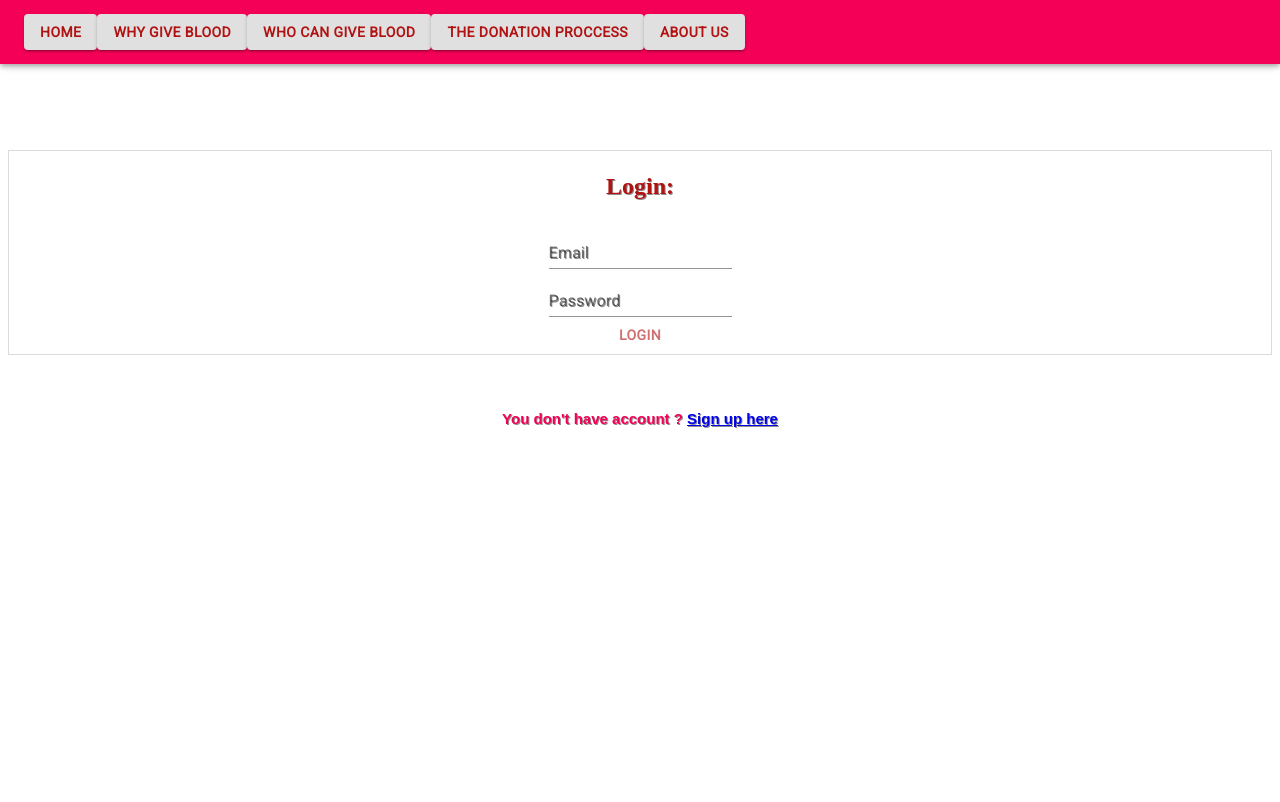
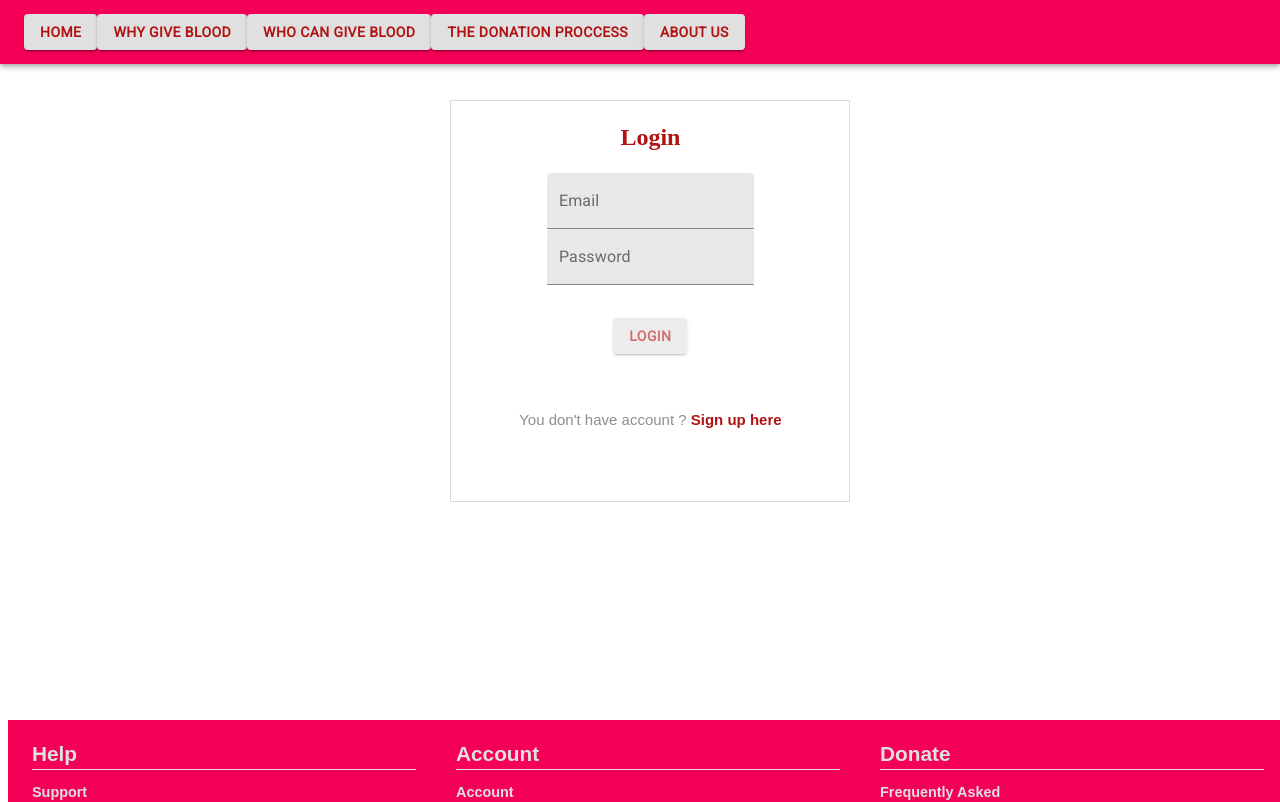
Before and after one commit to MERAKI-Academy-Dominators/MERAKI_Academy_Project_4, a React (Create React App) app in the folder frontend/: page /Login in a window 1280 px wide. Shown: the top 802 px of the page. Built offline with nearby package versions, Linux system fonts and the light colour scheme.

Commit message:
some style

```diff
--- a/frontend/src/components/EditProfile/index.js
+++ b/frontend/src/components/EditProfile/index.js
@@ -66,6 +66,7 @@ const EditProfile = () => {
             Edit Your Info...
           </p>{" "}
           <TextField
+           variant="filled"
             className="editForm1"
             placeholder={`${JSON.parse(localStorage.getItem("user")).email}`}
             type="email"
@@ -76,6 +77,7 @@ const EditProfile = () => {
           ></TextField>
           <br />
           <TextField
+           variant="filled"
             className="editForm1"
             placeholder={` ${
               JSON.parse(localStorage.getItem("user")).fullName
@@ -90,6 +92,7 @@ const EditProfile = () => {
           />
           <br />
           <TextField
+           variant="filled"
             className="editForm1"
             placeholder={` ${
               JSON.parse(localStorage.getItem("user")).phoneNumber
@@ -103,6 +106,7 @@ const EditProfile = () => {
           />
           <br />
           <TextField
+           variant="filled"
             className="editForm1"
             label="Address "
             placeholder={` ${JSON.parse(localStorage.getItem("user")).address}`}
@@ -114,6 +118,7 @@ const EditProfile = () => {
           />
           <br />
           <TextField
+           variant="filled"
             className="editForm1"
             label="Profile Pic Link"
             placeholder={` ${
@@ -128,6 +133,7 @@ const EditProfile = () => {
           />
           <br />
           <TextField
+           variant="filled"
             select
             className="editForm1"
             as="select"
@@ -152,7 +158,7 @@ const EditProfile = () => {
           <br />
 
           <div className="singUpButton1">
-            <Button className="singUpButton1" onClick={setUserInformation}>
+            <Button  variant="contained" className="singUpButton1" onClick={setUserInformation}>
               Update Your Info
             </Button>{" "}
           </div>
--- a/frontend/src/components/NewRequest/NewRequest.css
+++ b/frontend/src/components/NewRequest/NewRequest.css
@@ -1,10 +1,4 @@
-.makereq{
-    background-color: #b6b5b5!important;
-}
 
-#makereqq{
-
-}
 
 .selectmake{
     width: 40%;
--- a/frontend/src/components/Profile/Profile.css
+++ b/frontend/src/components/Profile/Profile.css
@@ -14,14 +14,14 @@
 #Profile-edit{
     position: absolute;
     top: 150px;
-    left: 500px;
+    left: 400px;
 
     width: 400px;
 }
 #newrequest{
     position: absolute;
-    top: 350px;
-    left: 600px;
+    top: 300px;
+    left: 460px;
 
     height: 200px;
     width: 400px;
--- a/frontend/src/components/auth/login/index.js
+++ b/frontend/src/components/auth/login/index.js
@@ -60,22 +60,28 @@ const login = ()=>{
 
 return(
     <div className="h1">
-    <div className="form">
-    <h2>Login:</h2>
-    <TextField className="sections" type="text" label ='Email'  onChange={(a)=>{setEmail(a.target.value)}}/>
+    <div   className="form">
+    <h2>Login</h2>
+    <TextField  variant="filled" className="sections" type="text" label ='Email'  onChange={(a)=>{setEmail(a.target.value)}}/>
         <br/>
-    <TextField className="sections" type="password" label='Password'  onChange={(a)=>{setPassword(a.target.value)}}/>
+    <TextField   variant="filled" className="sections" type="password" label='Password'  onChange={(a)=>{setPassword(a.target.value)}}/>
+        <br/>
         <br/>
 
 
-
-<Button className="signUp" onClick={login}>
+<Button  variant="contained"  className="signUp" onClick={login}>
     Login
 </Button>
-{message}
+<br/>
+<br/>
+<div >
+<p id="agreement"> {message}</p>
+<p id = "agreement">You don't have account ? <Link className="sign"  to = '/Register'>Sign up here</Link></p>
+{toProfile?<Redirect to= '/Profile'></Redirect> :null }
 </div>
-<h1 className = "doYou">You don't have account ? <Link to = '/Register'>Sign up here</Link></h1>
-{toProfile?<Redirect to= '/Profile'></Redirect> :null }
+
+</div>
+
 </div>)
 }
 
--- a/frontend/src/components/auth/login/login.css
+++ b/frontend/src/components/auth/login/login.css
@@ -5,14 +5,23 @@
 .form{
     text-align: center;
     border: 1px solid #dbdbdb;
-    margin-top: 150px;
+    margin-top: 100px;
+    height: 400px;
 }
 .h1 {
-    min-height: 100vh;
+    margin-left: 35%;
+    min-height: 80vh;
     text-align: center;
+    width: 400px;
     color: black;
     font-family: "Mukta", sans-serif;
-    text-shadow: 1px 1px #8e8e8e;
+
+}
+.mass{
+    font-size: medium;
+    text-align: center;
+    font-family: "Mukta", sans-serif;
+
 }
 .signUp {
     border: none;
@@ -32,6 +41,16 @@
     opacity: 1;
 }
 .doYou{
-  margin-top: 50px;
+  margin-top: 25px;
   font-size: 15px;
+ text-decoration: none;
 }
+#agreement {
+    text-align: center;
+    font-size: 15px;
+    color: #8e8e8e;
+    font-family: "Mukta", sans-serif;
+  }
+  .sign {
+
+  }
--- a/frontend/src/components/auth/signUp/index.js
+++ b/frontend/src/components/auth/signUp/index.js
@@ -14,8 +14,10 @@ const Register = () => {
 
   return (
     <>
-	<div className="form">
-{/* <h1 className = 'h1'>SignUp to Donate blood and save lives </h1> */}
+    <div className = 'minHi'>
+	<div className="form1">
+<h1 className = 'h11'>SignUp<br/> to Donate blood and save lives </h1>
+<br />
       <form onSubmit={handleSubmit}>
         <TextField
           className="inputs"
@@ -74,10 +76,13 @@ const Register = () => {
         />
 
 
-		&nbsp;&nbsp;&nbsp; &nbsp;&nbsp;&nbsp; &nbsp;&nbsp;&nbsp;
-        <Select
-        value='' displayEmpty
-          className="inputs"
+		&nbsp;&nbsp;&nbsp; &nbsp;&nbsp;&nbsp;
+        <TextField
+          className="inputs1"
+
+        select
+        label="Blood Type"
+
           variant="filled"
           type="text"
           onChange={(e) => registerContext.setBloodType(e.target.value)}
@@ -91,11 +96,11 @@ const Register = () => {
 		   <MenuItem value="B-">B-</MenuItem>
 		   <MenuItem value="O+">O+</MenuItem>
 		   <MenuItem value="O-">O-</MenuItem>
-	   </Select>
+	   </TextField>
         <br />
 		<br />
 		<br />
-		<Button variant="contained" color="secondary" onClick ={handleSubmit}>
+		<Button variant="contained"  onClick ={handleSubmit}>
  SignUp
 </Button>
         {registerContext.toLogIn ? <Redirect to="/Login"></Redirect> : null}
@@ -116,12 +121,13 @@ const Register = () => {
         ""
       )}
 	   <p className="agreement" >By signing up, you agree to our Terms ,<br/> Data Policy and Cookies Policy .</p>
-		 <br />
+
 		 <p className="agreement" >Have an account? <a className="sign" href="http://localhost:3000/Login"> SignIn</a></p>
 		 <br />
 	    <br />
 		<br />
 		</div>
+    </div>
     </>
   );
 };
--- a/frontend/src/components/auth/signUp/signUp.css
+++ b/frontend/src/components/auth/signUp/signUp.css
@@ -1,13 +1,21 @@
 
 
-.form{
+.form1{
     text-align: center;
-    /* border: 1px solid #dbdbdb; */
+    width:  500px;
+    margin-left: 34%;
+    margin-top: 100px;
+    height: 600px;
+    border: 1px solid #dbdbdb;
 }
-.h1 {
+.minHi{
+  min-height: 105vh;
+}
+.h11 {
+
     text-align: center;
-    font-size: 20px;
-    color: #f50057;
+    font-size: 18px;
+    color:  rgb(177, 19, 19);
     font-family: "Mukta", sans-serif;
   }
 
@@ -45,10 +53,13 @@
   }
   .sign {
     text-decoration: none;
-    color: #f50057;
+    color:  rgb(177, 19, 19);
     font-weight: bold;
   }
   .wrong {
     font-family: "Mukta", sans-serif;
     color: red;
   }
+  .inputs1{
+    width: 41%;
+  }
```
Also changed, not shown: frontend/src/components/NewRequest/index.js (+73 -101 lines).
